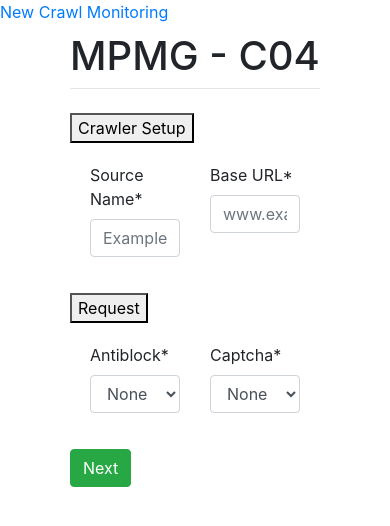
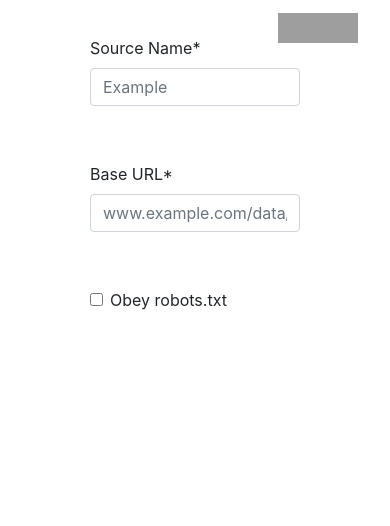
Before and after one commit to LorenaMendes/django-web-interface, a Django app: page /crawlers/ in a window 390 px wide. Shown: the top 526 px of the page. Run offline with Django 3.2, Linux system fonts and the light colour scheme; some libraries are stand-ins or nearby versions; grey boxes are pictures that could not be loaded.

Commit message:
front-end changed

```diff
--- a/main/templates/main/base.html
+++ b/main/templates/main/base.html
@@ -2,37 +2,48 @@
 <html>
 <head>
 
+     <!-- Latest compiled and minified CSS -->
+    <!-- <link rel="stylesheet" href="https://maxcdn.bootstrapcdn.com/bootstrap/3.4.1/css/bootstrap.min.css"> -->
+
+    <!-- jQuery library -->
+    <script src="https://ajax.googleapis.com/ajax/libs/jquery/3.5.1/jquery.min.js"></script>
+
+    <!-- Latest compiled JavaScript -->
+    <script src="https://maxcdn.bootstrapcdn.com/bootstrap/3.4.1/js/bootstrap.min.js"></script>
+
     {% load static %}
-    <script src="https://ajax.googleapis.com/ajax/libs/jquery/3.5.1/jquery.min.js"></script>
     <script src="{% static 'js/steps.js' %}"></script>
+    <script src="{% static 'js/navmenu.js' %}"></script>
     <link rel="stylesheet" type="text/css" href="{% static 'css/style.css' %}" />
 
     <meta charset="utf-8">
     <meta name="viewport" content="width=device-width, initial-scale=1, shrink-to-fit=no">
     <link rel="stylesheet" href="https://stackpath.bootstrapcdn.com/bootstrap/4.4.1/css/bootstrap.min.css" integrity="sha384-Vkoo8x4CGsO3+Hhxv8T/Q5PaXtkKtu6ug5TOeNV6gBiFeWPGFN9MuhOf23Q9Ifjh" crossorigin="anonymous">
+    <link rel="stylesheet" href="https://cdnjs.cloudflare.com/ajax/libs/font-awesome/4.7.0/css/font-awesome.min.css">
+
+    <title>{% block title %}{% endblock%}</title>
 
 
-    <title>{% block title %}{% endblock%}</title>
+    <!-- Bootstrap NavBar -->
+    <nav class="navbar navbar-expand-md navbar-dark fixed-top">
+        <button class="navbar-toggler navbar-toggler-right" type="button" data-toggle="collapse" data-target="#navbarNavDropdown" aria-controls="navbarNavDropdown" aria-expanded="false" aria-label="Toggle navigation">
+            <span class="navbar-toggler-icon"></span>
+        </button>
+        <a class="navbar-brand" href="#"><img src="{% static 'img/logo.png' %}" width="80" height="30" class="d-inline-block align-top" alt=""></a>
+        <div class="collapse navbar-collapse" id="navbarNavDropdown">
+            <ul class="navbar-nav">
+                <li class="nav-item active"><a class="nav-link" href="#">Monitor <span class="sr-only">(current)</span></a></li>
+                <li class="nav-item"><a class="nav-link" href="#">Crawlers</a></li>
+                <li class="nav-item"><a class="nav-link" href="/crawlers">Create Crawler</a></li>
+            </ul>
+        </div>
+    </nav>
+    <!-- NavBar END -->
 </head>
 <body>
-    <div class="sidenav">
-        <a href="/crawlers">New Crawl</a>
-        <a href="/monitoring">Monitoring</a>
-    </div>
-    <div id="content", name="content", class="main">
-        <div class="row justify-content-center">
-            <div class="col-8">
-                <h1 class=mt-2>MPMG - C04</h1>
-                <hr class="mt-0 mb-4">
-                {% block content %}
-                {% endblock %}
-            </div>
-        </div>
-    </div>
 
-    <script src="https://code.jquery.com/jquery-3.4.1.slim.min.js" integrity="sha384-J6qa4849blE2+poT4WnyKhv5vZF5SrPo0iEjwBvKU7imGFAV0wwj1yYfoRSJoZ+n" crossorigin="anonymous"></script>
-    <script src="https://cdn.jsdelivr.net/npm/popper.js@1.16.0/dist/umd/popper.min.js" integrity="sha384-Q6E9RHvbIyZFJoft+2mJbHaEWldlvI9IOYy5n3zV9zzTtmI3UksdQRVvoxMfooAo" crossorigin="anonymous"></script>
-    <script src="https://stackpath.bootstrapcdn.com/bootstrap/4.4.1/js/bootstrap.min.js" integrity="sha384-wfSDF2E50Y2D1uUdj0O3uMBJnjuUD4Ih7YwaYd1iqfktj0Uod8GCExl3Og8ifwB6" crossorigin="anonymous"></script>
+    {% block content %}
+    {% endblock %}
 
 </body>
 </html>
--- a/main/templates/main/create_crawl.html
+++ b/main/templates/main/create_crawl.html
@@ -1,33 +1,117 @@
 {% extends 'main/base.html' %}
 {% load crispy_forms_tags %}
 {% block title %}
-Crawlers
+New Crawler
 {% endblock %}
 
 {% block content %}
 
-<form method="POST" action="." class="form-group">{% csrf_token %} <!-- esse token é para segurança em forms do tipo POST -->
+<form id="myForm" method="POST" action="" class="form-group">{% csrf_token %} <!-- esse token é para segurança em forms do tipo POST -->
+<!-- Bootstrap row -->
+<div class="row" id="body-row">
+    <!-- Sidebar -->
+    <div id="sidebar-container" class="sidebar-expanded d-none d-md-block col-2">
+        <!-- d-* hiddens the Sidebar in smaller devices. Its itens can be kept on the Navbar 'Menu' -->
+        <!-- Bootstrap List Group -->
+        <ul class="list-group sticky-top sticky-offset">
+            <!-- Separator with title -->
+            <li class="sidebar list-group-item sidebar-separator-title text-muted d-flex align-items-center menu-collapsed">
+                <small>REQUEST SETUP</small>
+            </li>
+            <!-- /END Separator -->
+            <a onClick="showBlock(this.id)" href="#" class="active button-block bg-dark list-group-item list-group-item-action" id="basic-info-item">
+                <div class="d-flex w-100 justify-content-start align-items-center">
+                    <span class="fa fa-id-card-o fa-fw mr-3"></span>
+                    <span class="menu-collapsed">Basic Info</span>
+                </div>
+            </a>
+            <a onClick="showBlock(this.id)" href="#" class="button-block bg-dark list-group-item list-group-item-action" id="antiblock-item">
+                <div class="d-flex w-100 justify-content-start align-items-center">
+                    <span class="fa fa-user-secret fa-fw mr-3"></span>
+                    <span class="menu-collapsed">Antiblock</span>
+                </div>
+            </a>
+            <a onClick="showBlock(this.id)" href="#" class="button-block bg-dark list-group-item list-group-item-action" id="captcha-item">
+                <div class="d-flex w-100 justify-content-start align-items-center">
+                    <span class="fa fa-barcode fa-fw mr-3"></span>
+                    <span class="menu-collapsed">Captcha</span>
+                </div>
+            </a>
+            <a onClick="showBlock(this.id)" href="#" class="button-block bg-dark list-group-item list-group-item-action" id="probing-item">
+                <div class="d-flex w-100 justify-content-start align-items-center">
+                    <span class="fa fa-sliders fa-fw mr-3"></span>
+                    <span class="menu-collapsed">Probing</span>
+                </div>
+            </a>
+            <!-- Separator with title -->
+            <li class="list-group-item sidebar-separator-title text-muted d-flex align-items-center menu-collapsed">
+                <small>RESPONSE SETUP</small>
+            </li>
+            <!-- /END Separator -->
+            <a href="#" class="bg-dark list-group-item list-group-item-action">
+                <div class="d-flex w-100 justify-content-start align-items-center">
+                    <span class="fa fa-shield fa-fw mr-3"></span>
+                    <span class="menu-collapsed">Some Setup</span>
+                </div>
+            </a>
+            <a href="#" class="bg-dark list-group-item list-group-item-action">
+                <div class="d-flex w-100 justify-content-start align-items-center">
+                    <span class="fa fa-user-secret fa-fw mr-3"></span>
+                    <span class="menu-collapsed">Some Setup</span>
+                </div>
+            </a>
+            <a href="#" class="bg-dark list-group-item list-group-item-action">
+                <div class="d-flex w-100 justify-content-start align-items-center">
+                    <span class="fa fa-image fa-fw mr-3"></span>
+                    <span class="menu-collapsed">Some Setup</span>
+                </div>
+            </a>
+            <a href="#" onclick=submit() class="bg-dark list-group-item list-group-item-action" style="position: fixed; bottom: 0px; width: 16.725%;">
+                <div class="d-flex w-100 justify-content-start align-items-center">
+                    <span class="fa fa-question fa-fw mr-3"></span>
+                    <span class="menu-collapsed">Validate and Create</span>
+                </div>
+            </a>
+        </ul>
+        <!-- List Group END-->
+    </div>
+    <!-- sidebar-container END -->
+    <div class="col py-3">
+        <div class="row justify-content-center">
+            <div class="col-8">
+                <!-- <hr class="mt-0 mb-4"> -->
 
 
-    <button type="button" class="accordion">Crawler Setup</button>
-    <div class="panel">
+                    <div id="basic-info-item-block" class="block">
                         <div class="row" style="padding:20px;">
                             <div class="col md-6">
+
                                 {{ form.source_name | as_crispy_field}}
                             </div>
+                        </div>
+                        <div class="row" style="padding:20px;">
                             <div class="col md-6">
                                 {{ form.base_url | as_crispy_field}}
                             </div>
                         </div>
+                        <div class="row" style="padding:20px;">
+                            <div class="col md-6">
+                                {{ form.obey_robots | as_crispy_field}}
+                            </div>
+                        </div>
                     </div>
 
-    <button type="button" class="accordion">Request</button>
-    <div class="panel">
+                    <div id="antiblock-item-block" class="block" hidden>
                         <div class="row" style="padding:20px;">
                             <div class="col md-6">
                                 {{ form.antiblock | as_crispy_field}}
                                 <div id="antiblockDiv"></div>
                             </div>
+                        </div>
+                    </div>
+
+                    <div id="captcha-item-block" class="block" hidden>
+                        <div class="row" style="padding:20px;">
                             <div class="col md-6">
                                 {{ form.captcha | as_crispy_field}}
                                 <div id="captchaDiv"></div>
@@ -35,24 +119,11 @@ Crawlers
                         </div>
                     </div>
 
-    <button id="fixedbutton" type="submit" name="save" class="btn btn-success" onclick="showIframe">Next</button>
+                    <!-- <button id="fixedbutton" type="submit" name="save" class="btn btn-success" onclick="showIframe">Next</button>  -->
                 </form>
-
-<script>
-    var acc = document.getElementsByClassName("accordion");
-    var i;
-
-    for (i = 0; i < acc.length; i++) {
-        acc[i].addEventListener("click", function() {
-            this.classList.toggle("active");
-            var panel = this.nextElementSibling;
-            if (panel.style.maxHeight) {
-                panel.style.maxHeight = null;
-            } else {
-                panel.style.maxHeight = panel.scrollHeight + 500 + "px";
-            }
-        });
-    }
-</script>
+            </div>
+        </div>
+    </div>
+</div>
 
     {% endblock %}
--- a/main/templates/main/home.html
+++ b/main/templates/main/home.html
@@ -6,4 +6,5 @@ Home
 
 {% block content %}
 <p>Página inicial</p>
+<p>Provavelmente vai ser o monitor</p>
 {% endblock %}
```
Lines whose indentation alone changed are shown as unchanged.
